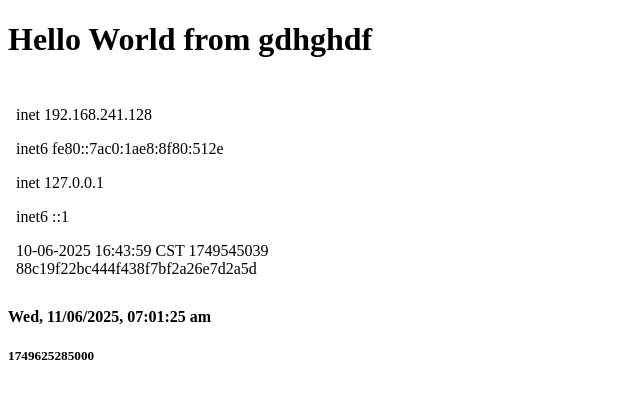
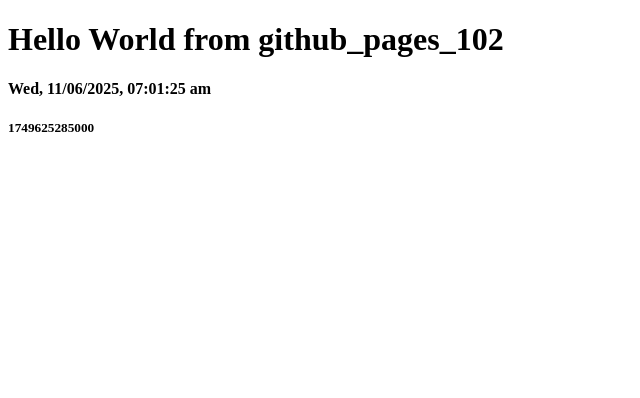
Before and after one commit to Wulei22/github_page_102, a plain HTML site: page docs/index.html in a window 1280 px wide. Shown: the whole page, without its empty margins (0-640 px from the left). Drawn offline with Linux system fonts and the light colour scheme.

Commit message:
Update index.html

```diff
--- a/docs/index.html
+++ b/docs/index.html
@@ -6,18 +6,11 @@
   <title>my github_pages_102</title>
 </head>
 <body>
-  <h1>Hello World from gdhghdf</h1>
+  <h1>Hello World from github_pages_102</h1>
   <!-- ipaddresses paste next line -->
-<br>
-<div id="list">
-	<iframe width="400" height="185" src="./ipaddresses.html"
-		frameborder="0" >
-	</iframe>
-</div>
-
   <h4 id="id01">AAAA</h4>
   <h5 id="id02">AAAA</h5>
-  </body>
+</body>
 <script>
   const date = new Date();
   const date1 = date.toLocaleString("en-uk", {
```
